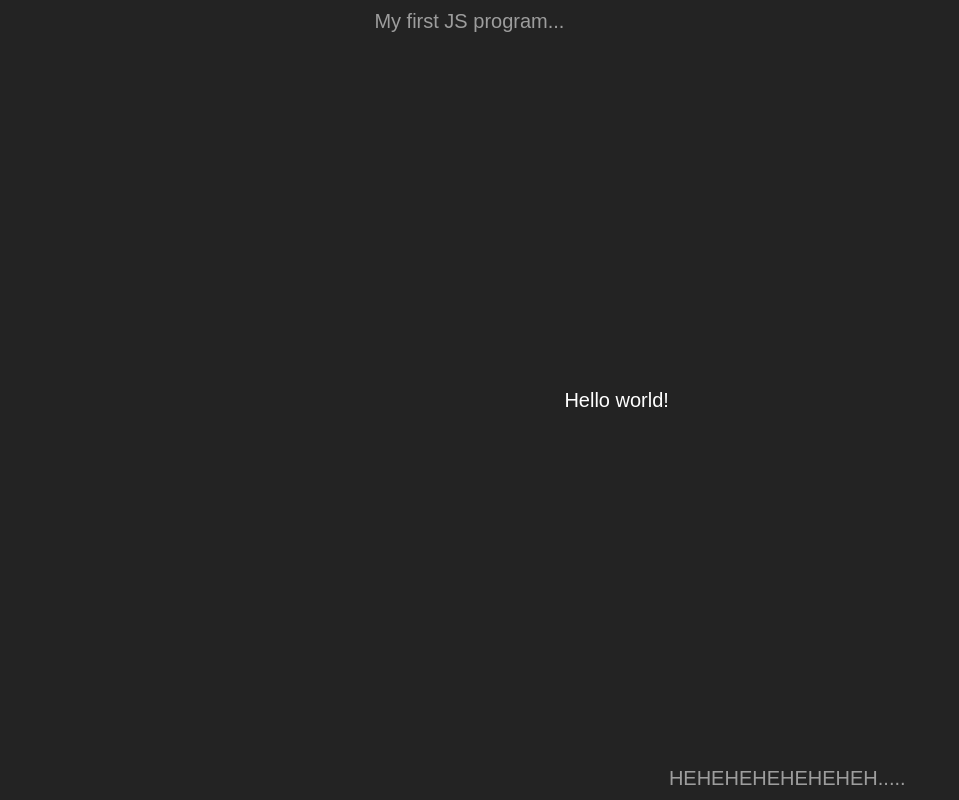
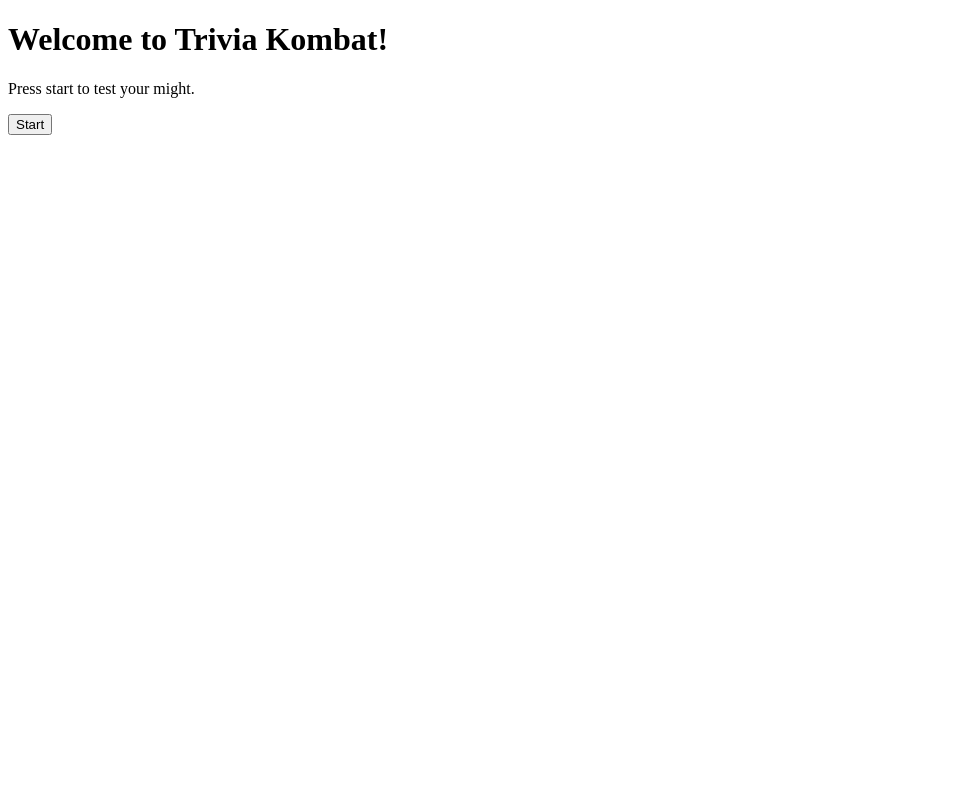
Before and after one commit to Vishalgv3/trivia-game, a website built with webpack: page html/index.html in a window 1280 px wide. Shown: the whole page, without its empty margins (0-959 px from the left). Built offline with nearby package versions, Linux system fonts and the light colour scheme.

Commit message:
Cleared up some of the boilerplate code.

```diff
--- a/html/index.html
+++ b/html/index.html
@@ -1,28 +1,23 @@
 <!DOCTYPE html>
 
 <html lang="en">
+
 <head>
     <meta http-equiv="Content-Type" content="text/html; charset=utf-8" />
     <meta name="viewport" content="width=device-width, initial-scale=1" />
-        <title>Your first JS Program!</title>
+    <title>Trivia Game</title>
     <link rel="stylesheet" href="./bundle.css" />
 </head>
+
 <body class="g-base">
 
     <main id="p-main">
-            <div id="message1">
-                [default]
-            </div>
-
-            <div id="message2">
-                [default]
-            </div>
-
-            <div id="message3">
-                [default]
-            </div>
+        <h1>Welcome to Trivia Kombat!</h1>
+        <p>Press start to test your might.</p>
+        <button>Start</button>
     </main>
 
     <script src="./bundle.js"></script>
 </body>
+
 </html>
--- a/sass/styles.scss
+++ b/sass/styles.scss
@@ -6,43 +6,5 @@
 }
 
 // ------------------------------ global styling
-html {
-	height:100%;
-	overflow-y: scroll;
-}
-
-.g-base {
-    height:100%;
-	padding:0;
-    margin:0;
-    font-family: Arial, Helvetica, sans-serif;
-    font-size: 1.25rem;
-    color: #FFFFFF;
-    background-color: #232323;
-}
 
 // ------------------------------ page / section styling
-#p-main {
-	height:100%;
-    @include display-flex;
-    flex-direction: row;
-    flex-wrap: nowrap;
-    justify-content: center;
-    align-items: center;
-
-    & > div {
-        max-width: 50%;
-    }
-
-    & #message1 {
-        margin-top:10px;
-        color:#9d9d9d;
-        align-self:flex-start;
-    }
-
-    & #message3 {
-        margin-bottom:10px;
-        color:#9d9d9d;
-        align-self:flex-end;
-    }
-}
--- a/src/main.js
+++ b/src/main.js
@@ -5,12 +5,7 @@ import "./../sass/styles.scss";
 // ...
 
 function main() {
-    let message = "Hello world!";
 
-    document.getElementById("message2").innerHTML = message;
-    document.getElementById("message1").innerHTML = "My first JS program...";
-    document.getElementById("message3").innerHTML = "HEHEHEHEHEHEHEH.....";
-    console.log("main function did this");
 }
 
 main();
```
Also changed, not shown: build/bundle.css, build/bundle.js, build/index.html, 2 other files. Lines whose indentation alone changed are shown as unchanged.
